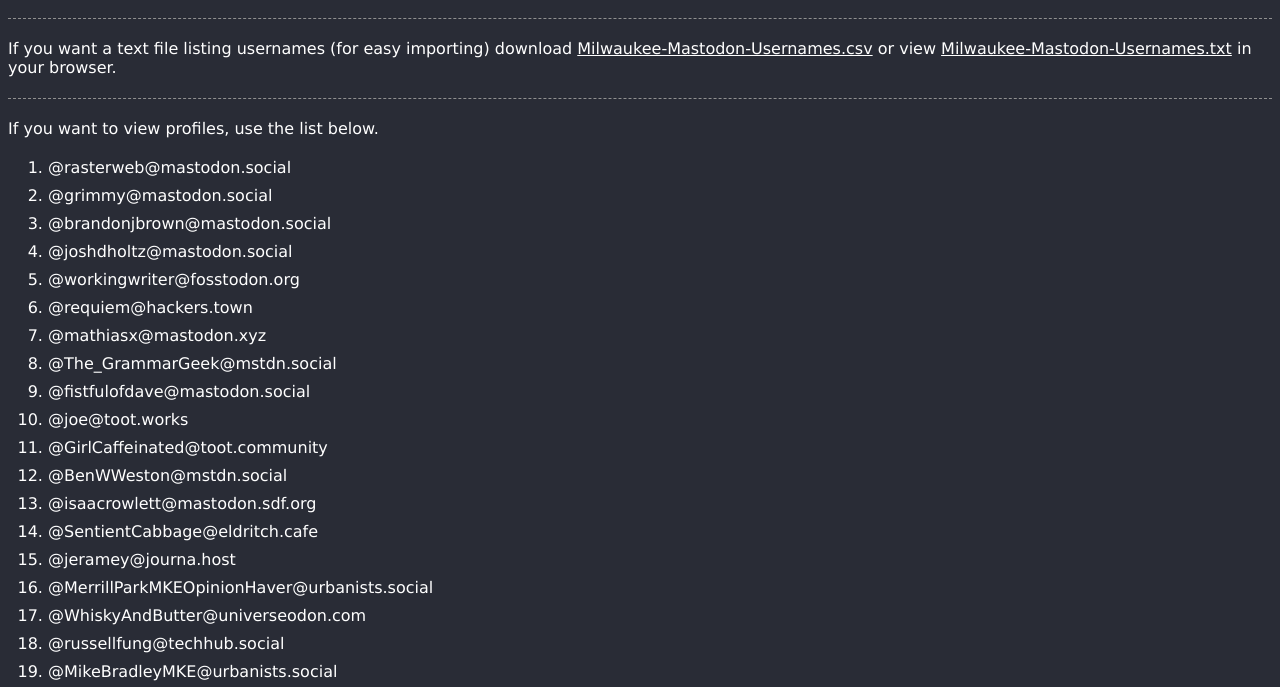
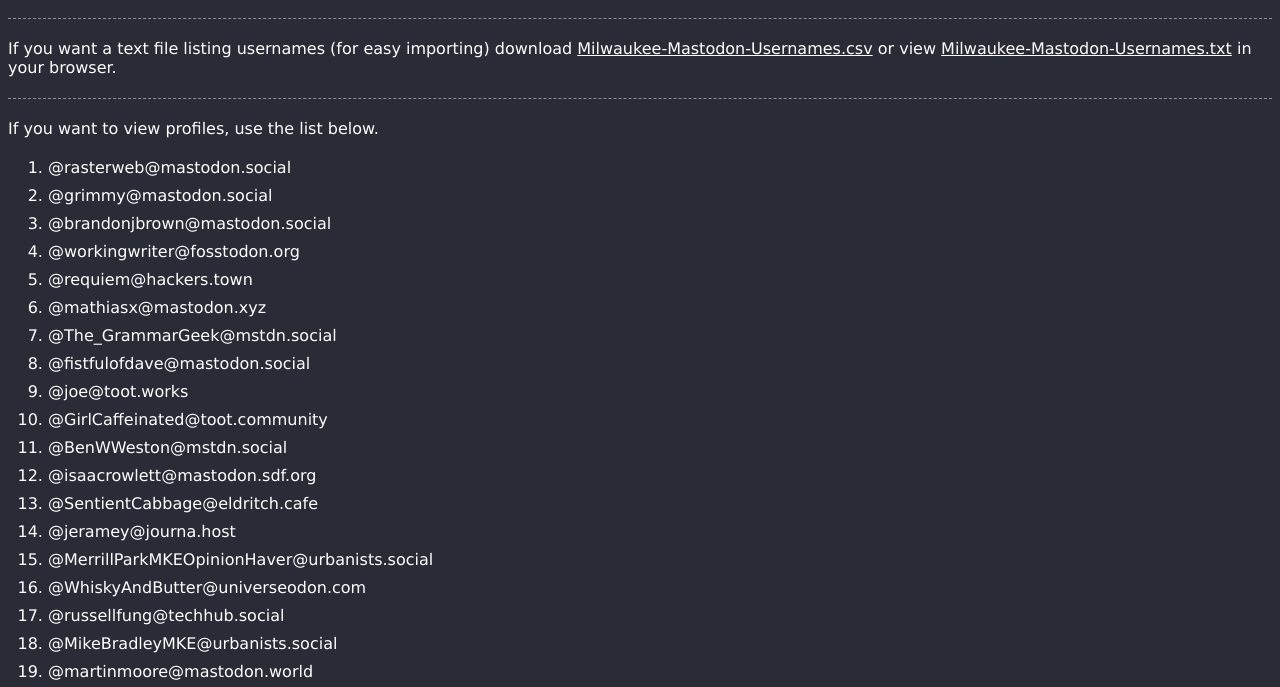
Before and after one commit to raster/Mastodon-Milwaukee, a plain HTML site: page index.html in a window 1280 px wide. Shown: the part 103-790 px from the top of the page. Drawn offline with Linux system fonts and the light colour scheme.

Commit message:
Update index.html

```diff
--- a/index.html
+++ b/index.html
@@ -30,7 +30,6 @@ If you want to view profiles, use the list below.
 <li><a href="https://mastodon.social/@rasterweb">@rasterweb@mastodon.social</a></li>
 <li><a href="https://mastodon.social/@grimmy">@grimmy@mastodon.social</a></li>
 <li><a href="https://mastodon.social/@brandonjbrown">@brandonjbrown@mastodon.social</a></li>
-<li><a href="https://mastodon.social/@joshdholtz">@joshdholtz@mastodon.social</a></li>
 <li><a href="https://fosstodon.org/@workingwriter">@workingwriter@fosstodon.org</a></li>
 <li><a href="https://hackers.town/@requiem">@requiem@hackers.town</a></li>
 <li><a href="https://mastodon.xyz/@mathiasx">@mathiasx@mastodon.xyz</a></li>
```
